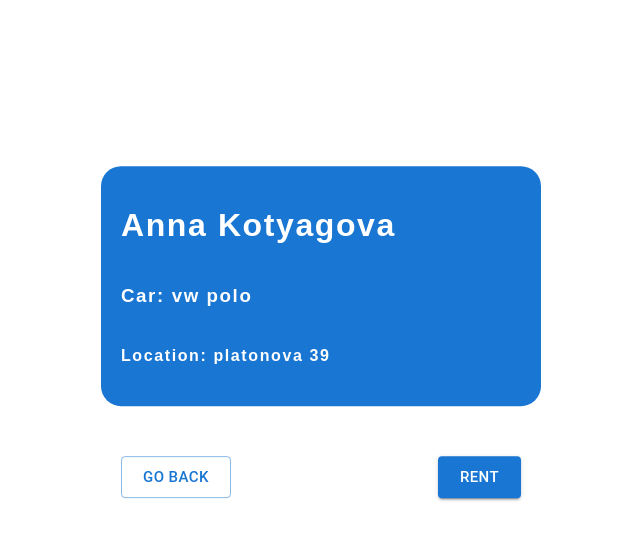
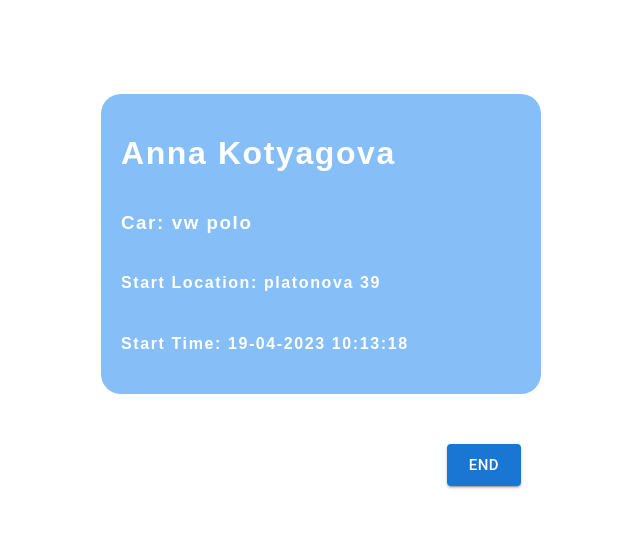
Before and after one commit to hannakot62/carsharing, a React (Create React App) app in the folder front/: page / in a window 1280 px wide. Shown: the top 540 px of the page, without its empty margins (319-959 px from the left). Built offline with nearby package versions, Linux system fonts and the light colour scheme.

Commit message:
rent page

```diff
--- a/front/src/App.tsx
+++ b/front/src/App.tsx
@@ -6,6 +6,7 @@ import { AdapterDayjs } from '@mui/x-date-pickers/AdapterDayjs'
 import { LocalizationProvider } from '@mui/x-date-pickers'
 import StartUser from './pages/StartUser/StartUser'
 import Book from './pages/Book/Book'
+import Rent from './pages/Rent/Rent'
 
 function App() {
     return (
@@ -13,7 +14,7 @@ function App() {
             <div className="App">
                 {/*<SignIn />*/}
                 {/*<SignUp />*/}
-                <Book />
+                <Rent />
             </div>
         </LocalizationProvider>
     )
--- /dev/null
+++ b/front/src/pages/Rent/Rent.module.css
@@ -0,0 +1,31 @@
+.container{
+    margin: 0 auto;
+    width: 100%;
+    display: flex;
+    flex-direction: column;
+    justify-content: center;
+    align-items: center;
+    margin-top: 40px;
+    height: 500px;
+}
+.info{
+    background-color: var(--light-blue);
+    letter-spacing: 0.1em;
+    color: white;
+    width: 400px;
+    display: flex;
+    flex-direction: column;
+    justify-content: space-between;
+    align-items: start;
+    border-radius: 20px;
+    padding: 20px ;
+}
+.btns{
+    display: flex;
+    flex-direction: row;
+
+    width: 400px;
+    justify-content: end;
+    align-items: center;
+    margin-top: 50px;
+}
--- /dev/null
+++ b/front/src/pages/Rent/Rent.tsx
@@ -0,0 +1,28 @@
+import React from 'react'
+import style from './Rent.module.css'
+import { Button } from '@mui/material'
+import dayjs from 'dayjs'
+
+const Rent: React.FC = () => {
+    const fullname = 'Anna Kotyagova'
+    const model = 'vw polo'
+    const location = 'platonova 39'
+    const start_time = dayjs().format('DD-MM-YYYY HH:mm:ss')
+    return (
+        <div className={style.container}>
+            <div className={style.info}>
+                <h1>{fullname}</h1>
+                <h3>Car: {model}</h3>
+                <h4>Start Location: {location}</h4>
+                <h4>Start Time: {start_time}</h4>
+            </div>
+            <div className={style.btns}>
+                <Button size={'large'} variant={'contained'}>
+                    End
+                </Button>
+            </div>
+        </div>
+    )
+}
+
+export default Rent
```
